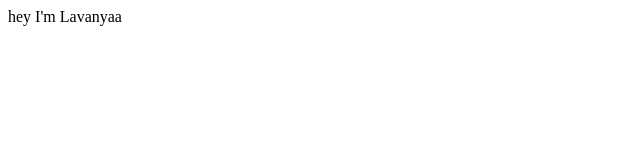
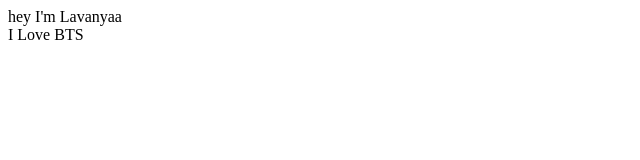
Before and after one commit to Lavanyabts/lavanya-student-site, a plain HTML site: page index.html in a window 1280 px wide. Shown: the full height of the page, 0-640 px from the left. Drawn offline with Linux system fonts and the light colour scheme.

Commit message:
docs: changes

```diff
--- a/index.html
+++ b/index.html
@@ -8,6 +8,7 @@
 </head>
 <body>
     hey I'm Lavanyaa <br>
+    I Love BTS
 
 
 </body>
```
